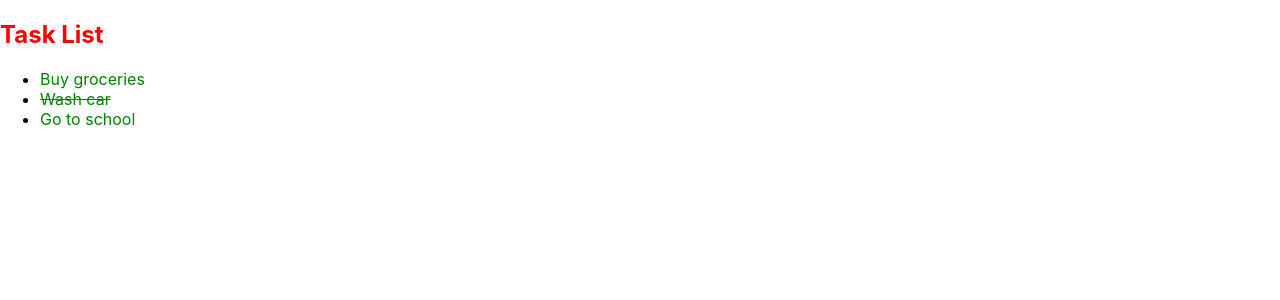
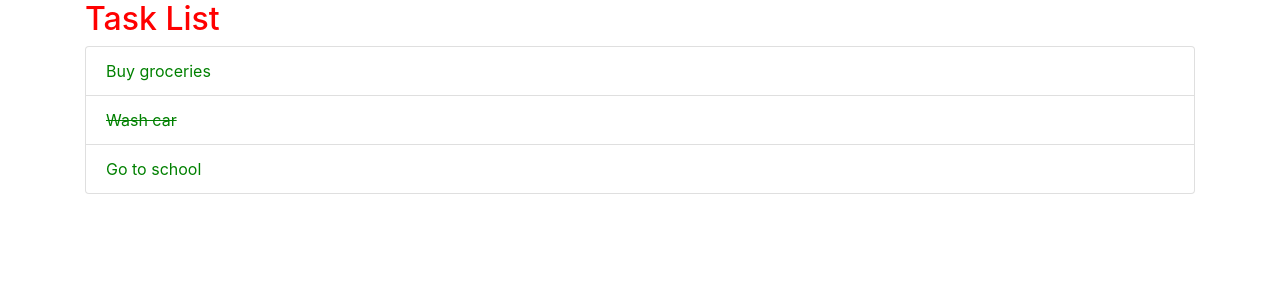
Before and after one commit to iuriikogan/reacttodo, a React (Create React App) app: page / in a window 1280 px wide. Shown: the top 300 px of the page. Built offline with nearby package versions, Linux system fonts and the light colour scheme.

Commit message:
install bootstrap and style list itmes

```diff
--- a/package.json
+++ b/package.json
@@ -3,6 +3,7 @@
   "version": "0.1.0",
   "private": true,
   "dependencies": {
+    "bootstrap": "^4.3.1",
     "react": "^16.8.6",
     "react-dom": "^16.8.6",
     "react-scripts": "3.0.0"
--- a/src/App.js
+++ b/src/App.js
@@ -1,4 +1,5 @@
 import React, {Component} from 'react';
+import 'bootstrap/dist/css/bootstrap.css'
 import './App.css';
 import Tasks from './Tasks';
 import Title from './Title';
@@ -6,7 +7,7 @@ import Title from './Title';
 class App extends Component {
 	render() {
 		return (
-			<div>
+			<div className="container">
 				<Title></Title>
 				<Tasks></Tasks>
 			</div>
--- a/src/Task.jsx
+++ b/src/Task.jsx
@@ -11,7 +11,7 @@ class Task extends Component {
 	// renders html
 	render() {
 		return (
-			<li>
+			<li className="list-group-item">
 				<span className={this.state.task.done ? 'done' : ''} style={styles.span}>{this.state.task.name}</span>
 			</li>
 		)
--- a/src/Tasks.jsx
+++ b/src/Tasks.jsx
@@ -27,7 +27,7 @@ class Tasks extends Component {
 	// renders html
 	render() {
 		return (
-			<ul>
+			<ul className="list-group">
 				{this.state.tasks.map( (task) => <Task task={task} key={task._id}></Task> )}
 			</ul>
 		)
```
Also changed, not shown: 1 other file (tests, documents, lock files or other folders).
